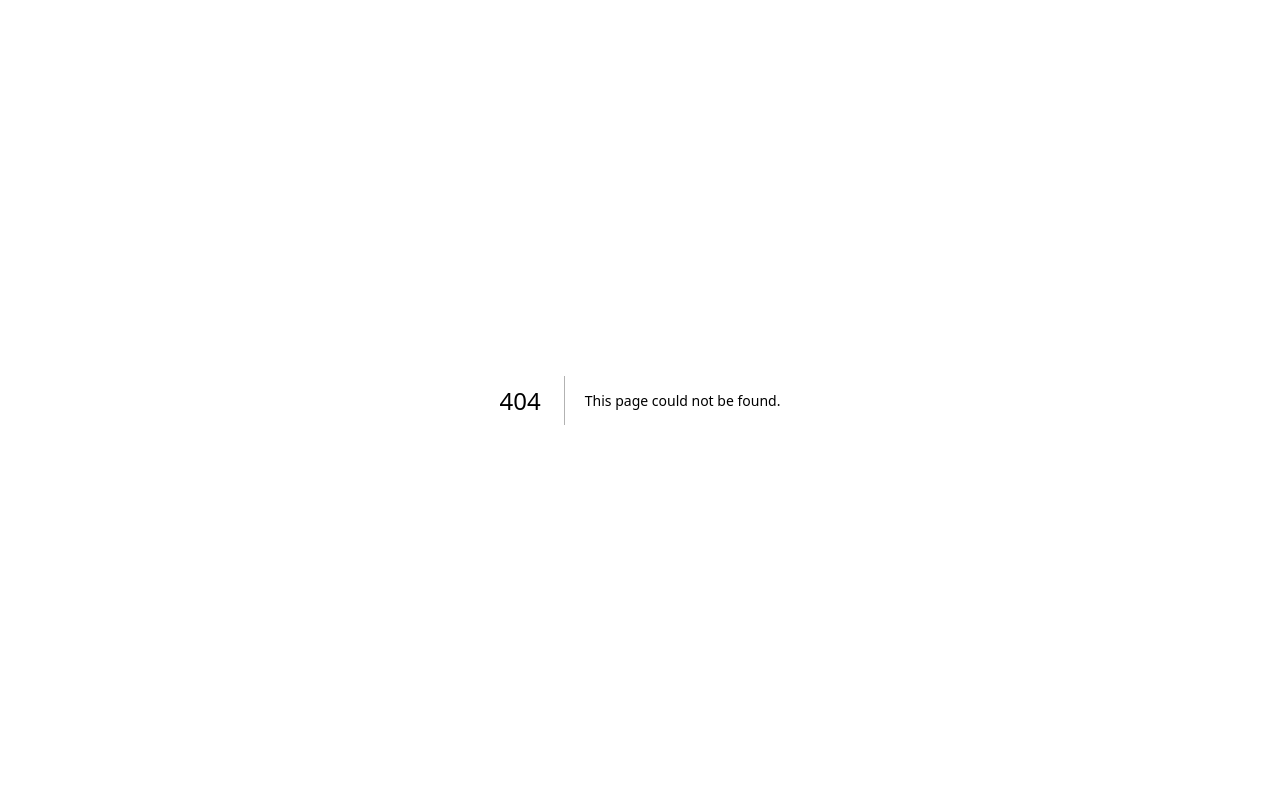
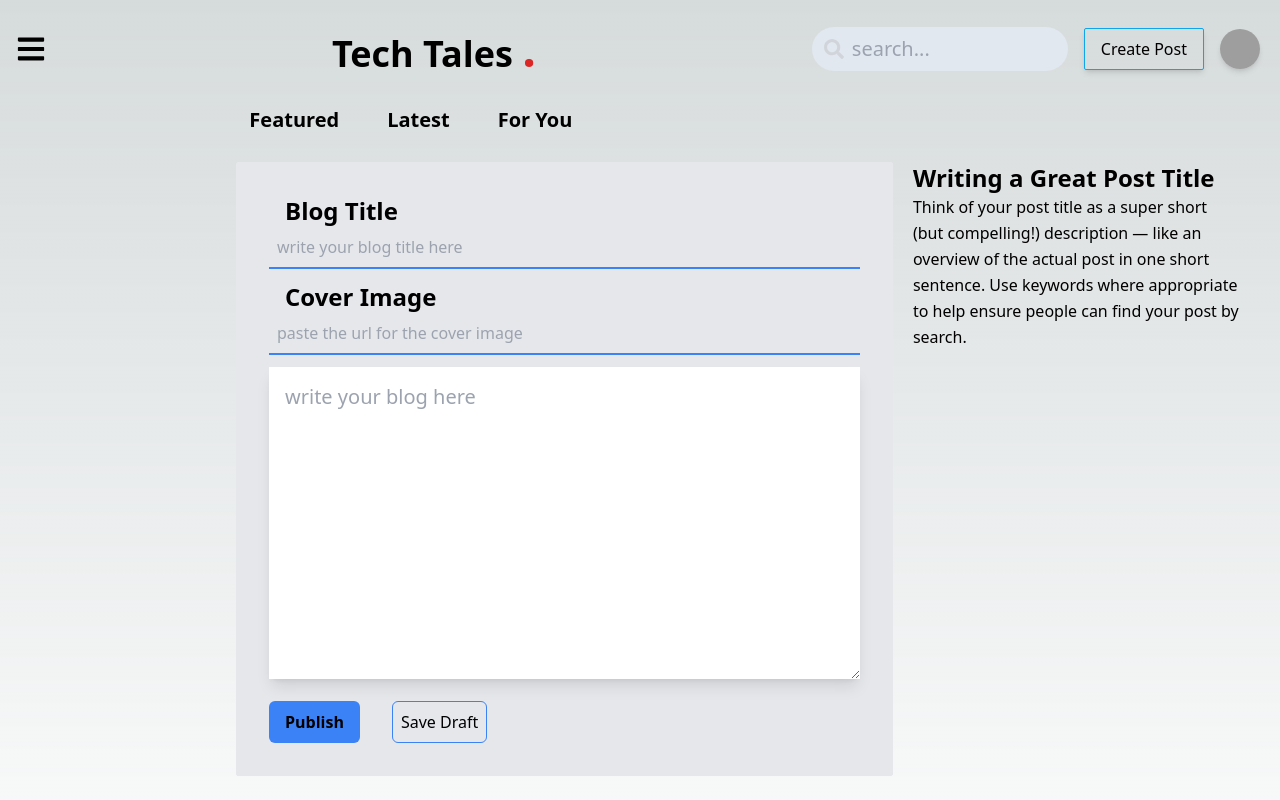
Before and after one commit to Donvine254/Tech-Tales-Client, a Next.js app: page /create in a window 1280 px wide. Before the commit this address had no page. Shown: the top 800 px of the page. Built offline with nearby package versions, Linux system fonts and the light colour scheme; grey boxes are pictures that could not be loaded.

Commit message:
still pushing

```diff
--- /dev/null
+++ b/app/(admin)/blogs/[categories]/page.jsx
@@ -0,0 +1,10 @@
+
+
+export default function categories({params}) {
+  console.log(params);
+  return (
+    <div>
+      <h1>These are the {params.categories} blogs</h1>
+    </div>
+  );
+}
--- /dev/null
+++ b/app/(admin)/blogs/page.jsx
@@ -0,0 +1,8 @@
+
+export default function page (){
+    return (
+        <div>
+            <h1>no blogs found</h1>
+        </div>
+    )
+}
--- /dev/null
+++ b/app/(admin)/create/page.jsx
@@ -0,0 +1,58 @@
+export default function page() {
+  return (
+    <div className="flex flex-col md:flex-row m-5 md:w-4/5 md:ml-auto">
+      <form className="bg-gray-200 md:w-2/3 border m-auto p-8 rounded-sm">
+        <label
+          for="title"
+          className="p-4 mt-2 text-xl md:text-2xl text-center font-bold text-black">
+          Blog Title
+        </label>
+        <input
+          className="blog-input-field focus:outline-none"
+          type="text"
+          name="title"
+          placeholder="write your blog title here"
+        />
+        <br></br>
+        <label
+          for="title"
+          className="p-4 mt-2 text-xl md:text-2xl text-center font-bold text-black">
+          Cover Image
+        </label>
+        <input
+          className="blog-input-field focus:outline-none"
+          type="text"
+          name="title"
+          placeholder="paste the url for the cover image"
+        />
+        <br className="mt-8"></br>
+        <textarea
+          rows="10"
+          placeholder="write your blog here"
+          className="p-4 w-full border-none shadow-lg text-black focus:outline-none text-xl"
+        />
+        <div className="flex gap-2 md:gap-8 mt-4">
+          <button
+            type="submit"
+            className="bg-blue-500 font-bold px-4 py-2 rounded-md hover:bg-blue-800">
+            Publish
+          </button>
+          <button
+            type="button"
+            className="bg-transparent text-black hover:bg-slate-300 border hover:text-blue-500 border-blue-500 px-2 p-2 rounded-md">
+            Save Draft
+          </button>
+        </div>
+      </form>
+      <div className="md:w-1/3 ml-5 mr-5 hidden md:block">
+        <h1 className="tex-xl md:text-2xl font-bold">Writing a Great Post Title </h1>
+        <p className="space-y-2 leading-relaxed">
+          Think of your post title as a super short
+          (but compelling!) description — like an overview of the actual post in
+          one short sentence. Use keywords where appropriate to help ensure
+          people can find your post by search.
+        </p>
+      </div>
+    </div>
+  );
+}
--- a/app/[...not-found]/page.jsx
+++ b/app/[...not-found]/page.jsx
@@ -4,14 +4,18 @@ import React from "react";
 export default function notFound() {
   return (
     <main className="h-screen m-5">
+      <Link href="/home">
         <h1 className="text-xl text-center md:text-3xl font-bold lg:text-4xl m-auto cursor-pointer">
           Tech Tales{" "}
           <span className="text-red-600 text-2xl md:text-5xl">.</span>
         </h1>
+      </Link>
       <div className="m-5 flex items-center justify-center bg-black-600 text-white">
         <div className="lg:px-24 lg:py-24 md:py-20 md:px-44 px-4 py-24 items-center flex justify-center flex-col-reverse lg:flex-row md:gap-28 gap-16">
           <div className="xl:pt-24 w-full xl:w-1/2 relative pb-12 lg:pb-0">
-          <h1 className="text-red-600 text-xl md:text-4xl font-bold">Whoops!</h1>
+            <h1 className="text-red-600 text-xl md:text-4xl font-bold">
+              Whoops!
+            </h1>
             <h1 className="my-1 font-bold md:text-2xl">
               This page got lost in the conversation
             </h1>
@@ -20,7 +24,7 @@ export default function notFound() {
               lay an eye on the page you are searching for.
             </p>
 
-          <Link href="/">
+            <Link href="/home">
               {" "}
               <button className="rounded-sm p-2 px-4 shadow-md my-2 border border-sky-500 hover:bg-sky-500 font-bold">
                 Take me back!
--- a/app/globals.css
+++ b/app/globals.css
@@ -66,3 +66,6 @@ body {
 .login-button{
     @apply  rounded-full w-full py-2 mt-2 font-bold px-8 shadow-md border border-blue-500 hover:bg-blue-500 flex items-center justify-center gap-1
 }
+.blog-input-field{
+  @apply mb-3 bg-transparent p-2 w-full border-b-2 border-blue-500 text-black
+}
--- a/components/Footer.jsx
+++ b/components/Footer.jsx
@@ -3,7 +3,7 @@ import {FaFacebookF, FaTwitter, FaYoutube, FaGithub} from 'react-icons/fa'
 
 export default function Footer(){
     return (
-        <footer className="max-w-7xl w-full mx-auto m-5 p-4 absolute bottom-0">
+        <footer className="max-w-7xl w-full mx-auto m-5 p-4">
             <h1 className="p-2 px-4"><span className=" md:text-2xl font-bold">Tech Tales</span>- An inclusive social network blog for software developers</h1>
             <div className="flex flex-col md:justify-between md:flex-row align-center md:gap-2">
                 <Link href="/"className="navigation__footer">
--- a/components/Menu.jsx
+++ b/components/Menu.jsx
@@ -20,11 +20,11 @@ export const Menu = ({ handleClick, menuOpen }) => {
         <FaEdit />
         Create Blog
       </Link>
-      <Link href="/favorites" className="menu-item">
+      <Link href="blogs/user" className="menu-item">
         <BsBookmarks />
         Library
       </Link>
-      <Link href="/blogs" className="menu-item">
+      <Link href="blogs/favorites" className="menu-item">
         <FaBookOpen />
         Stories
       </Link>
--- a/components/Navbar.jsx
+++ b/components/Navbar.jsx
@@ -24,7 +24,7 @@ export default function Navbar() {
             />
           )}
         </div>
-        <Link href="/">
+        <Link href="/home">
           <h1 className="text-xl md:text-3xl font-bold lg:text-4xl m-auto cursor-pointer">
             Tech Tales{" "}
             <span className="text-red-600 text-2xl md:text-5xl">.</span>
@@ -45,13 +45,13 @@ export default function Navbar() {
       </div>
       <div className="max-w-7xl mx-auto md:w-2/3">
         <div className="flex justify-center md:justify-start md:ml-5  md:gap-4 items-center">
-          <Link href="/featured" className="navigation">
+          <Link href="blogs/featured" className="navigation">
             Featured
           </Link>
-          <Link href="/latest" className="navigation">
+          <Link href="blogs/latest" className="navigation">
             Latest
           </Link>
-          <Link href="/blog/user" className="navigation">
+          <Link href="/blogs/user" className="navigation">
             For You
           </Link>
         </div>
```
Lines whose indentation alone changed are shown as unchanged.
